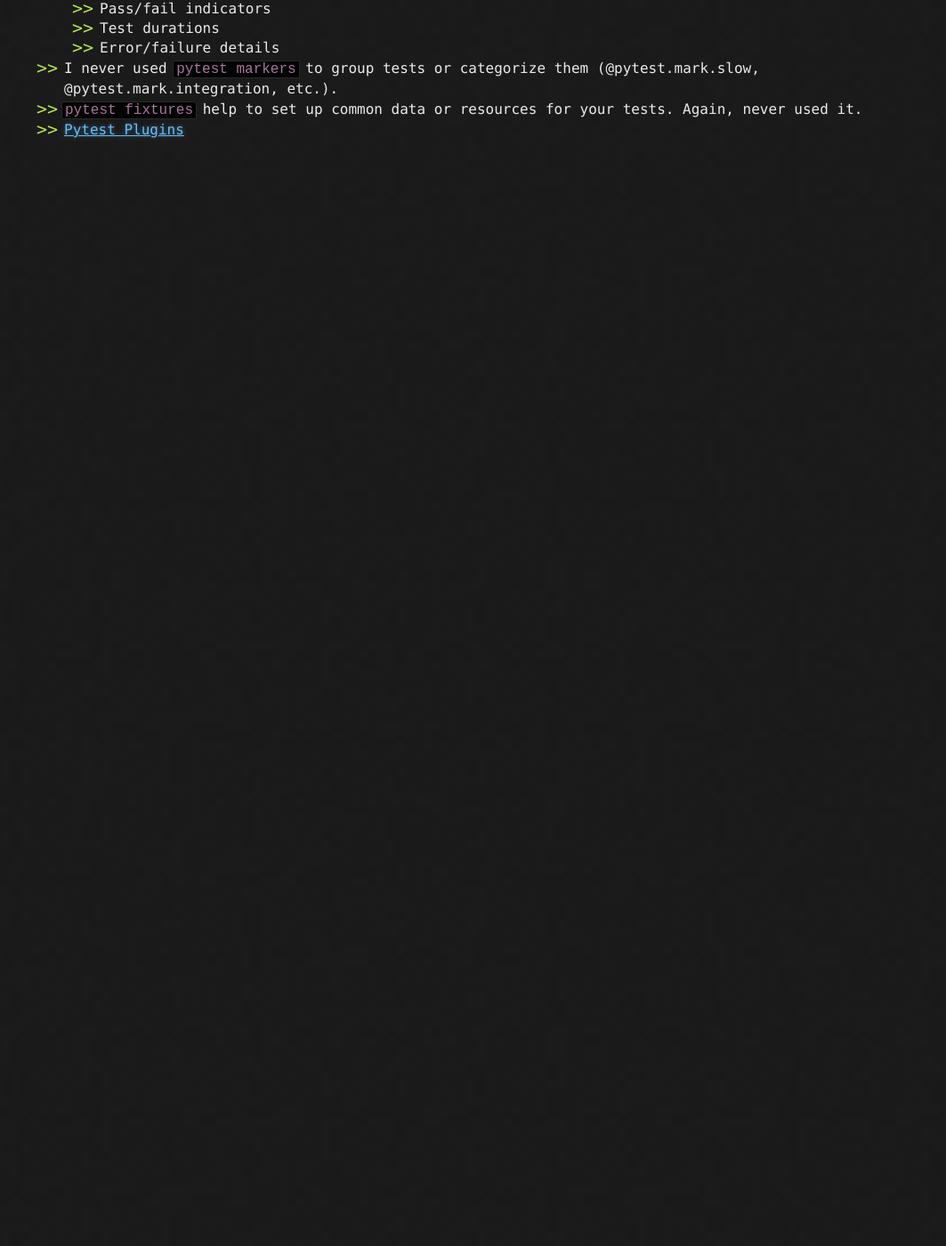
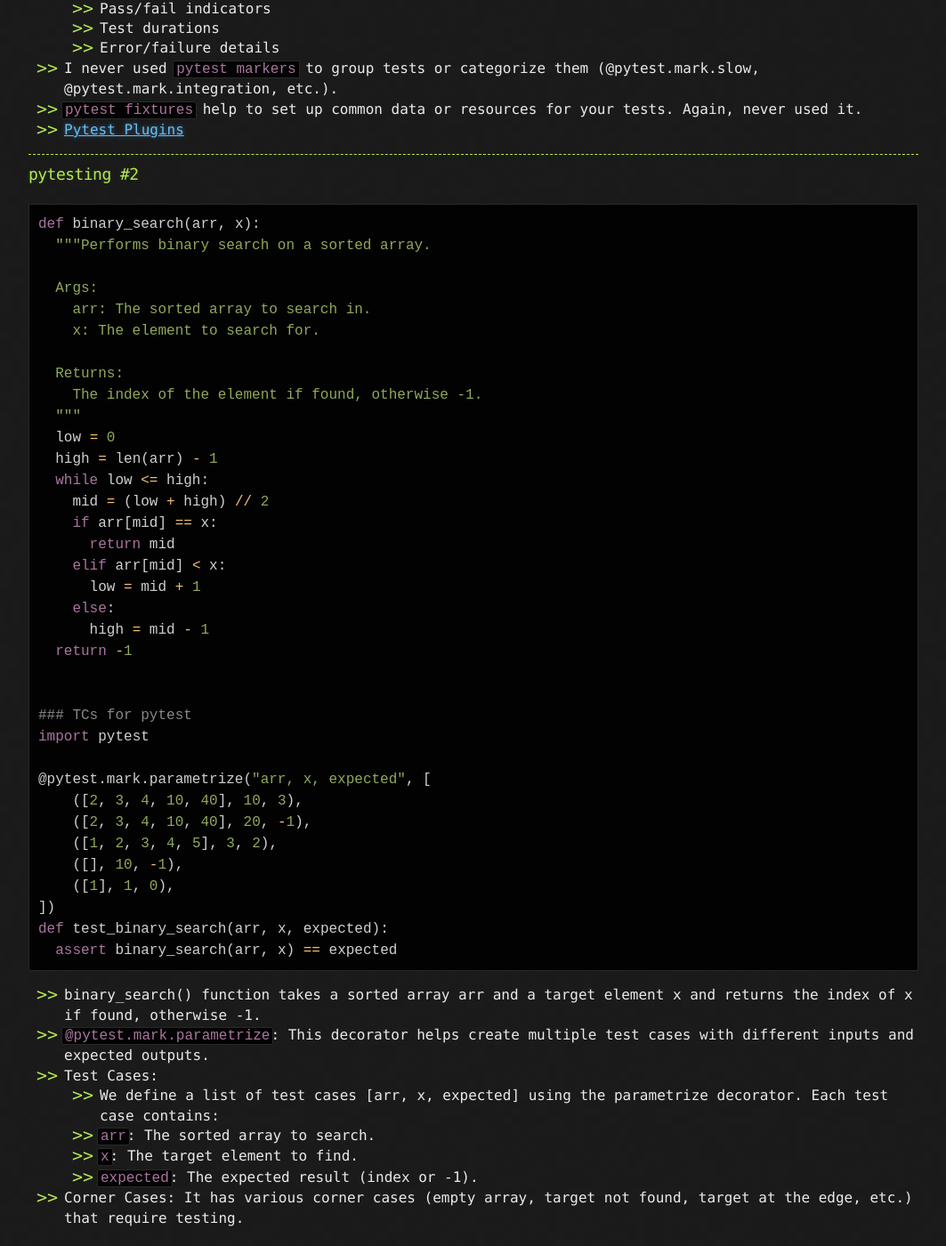
Before and after one commit to sciustechnologia/sciustechnologia.github.io, a Jekyll site: the page built from python/10_algos/10021p.md, in a window 1280 px wide and 1400 px high, scrolled down 2299 px. Shown: the whole window at 89% size, without its empty margins (108-1171 px from the left). Built offline with Jekyll 4.4.1, drawn with Linux system fonts in a browser that asks for light colours; before the commit the page ends 2476 px from its top, so only the background shows below that.

Commit message:
Update 10021p.md

````diff
--- a/python/10_algos/10021p.md
+++ b/python/10_algos/10021p.md
@@ -99,3 +99,55 @@ pytest --html=report.html test_binary_search.py
 * I never used `pytest markers` to group tests or categorize them (@pytest.mark.slow, @pytest.mark.integration, etc.).
 * `pytest fixtures` help to set up common data or resources for your tests. Again, never used it.
 * [Pytest Plugins](https://docs.pytest.org/en/stable/reference/plugin_list.html)
+
+
+----
+
+### pytesting #2
+
+```python
+def binary_search(arr, x):
+  """Performs binary search on a sorted array.
+
+  Args:
+    arr: The sorted array to search in.
+    x: The element to search for.
+
+  Returns:
+    The index of the element if found, otherwise -1.
+  """
+  low = 0
+  high = len(arr) - 1
+  while low <= high:
+    mid = (low + high) // 2
+    if arr[mid] == x:
+      return mid
+    elif arr[mid] < x:
+      low = mid + 1
+    else:
+      high = mid - 1
+  return -1
+
+
+### TCs for pytest
+import pytest
+
+@pytest.mark.parametrize("arr, x, expected", [
+    ([2, 3, 4, 10, 40], 10, 3),
+    ([2, 3, 4, 10, 40], 20, -1),
+    ([1, 2, 3, 4, 5], 3, 2),
+    ([], 10, -1),
+    ([1], 1, 0),
+])
+def test_binary_search(arr, x, expected):
+  assert binary_search(arr, x) == expected
+```
+
+* binary_search() function takes a sorted array arr and a target element x and returns the index of x if found, otherwise -1.
+* `@pytest.mark.parametrize`: This decorator helps create multiple test cases with different inputs and expected outputs.
+* Test Cases:
+  * We define a list of test cases [arr, x, expected] using the parametrize decorator. Each test case contains:
+  * `arr`: The sorted array to search.
+  * `x`: The target element to find.
+  * `expected`: The expected result (index or -1).
+* Corner Cases: It has various corner cases (empty array, target not found, target at the edge, etc.) that require testing.
````
